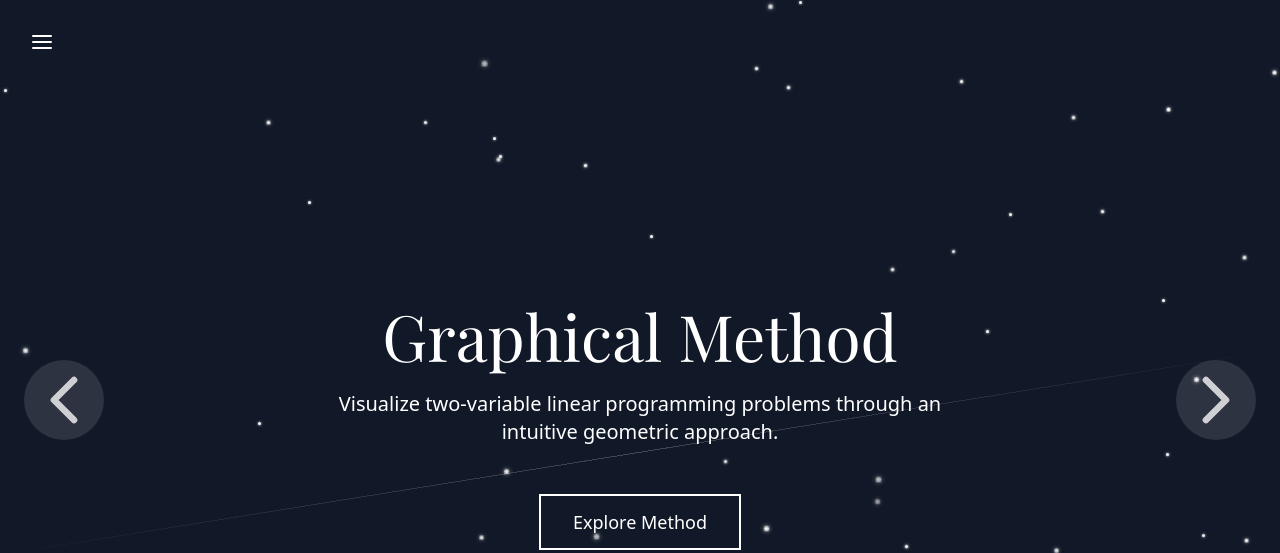
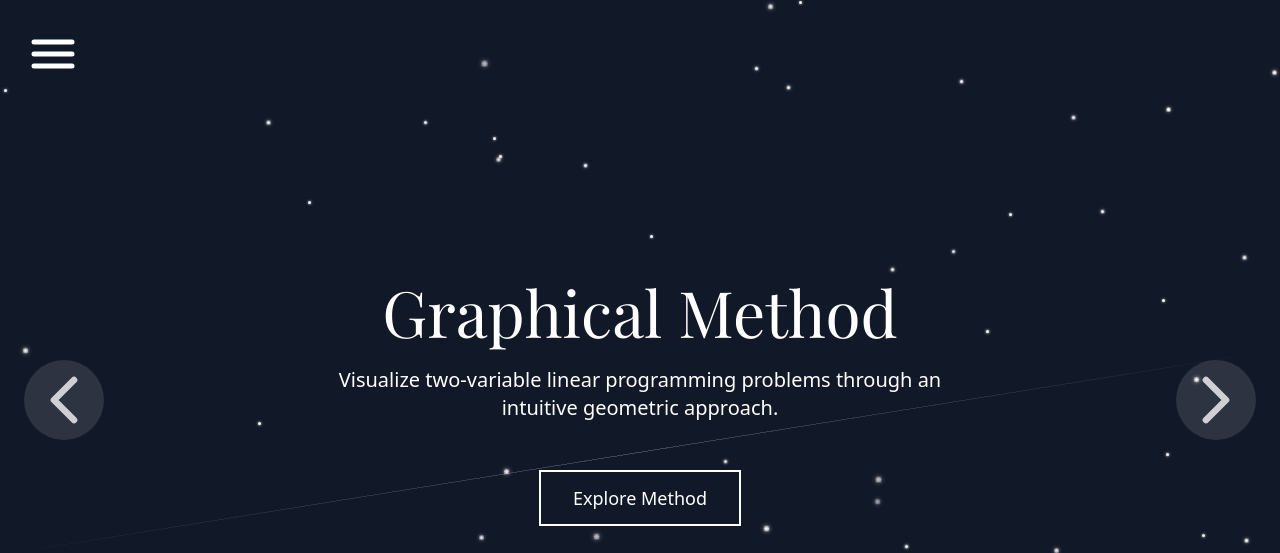
Before and after one commit to Abiram116/MathCourse, a Django app: page / in a window 1280 px wide. Shown: the top 553 px of the page. Run offline with Django 5.2, Linux system fonts and the light colour scheme; some libraries are stand-ins or nearby versions; some web fonts are replaced.

Commit message:
bigger nav icon

```diff
--- a/lp_app/static/lp_app/css/home.css
+++ b/lp_app/static/lp_app/css/home.css
@@ -37,53 +37,45 @@
 /* ==========================================================================
    Navigation Components
    ========================================================================== */
-/* Menu Button */
-/* .menu-button {
-    width: 30px;
-    height: 20px;
+.menu-button {
     position: fixed;
     top: clamp(20px, 4vh, 30px);
     left: clamp(20px, 4vw, 30px);
     z-index: 200;
     cursor: pointer;
+    width: 48px; /* Increased size */
+    height: 48px; /* Increased size */
     padding: 10px;
     transform: translateZ(0);
     backface-visibility: hidden;
 }
 
-.menu-button span {
-    display: block;
-    width: 100%;
-    height: 2px;
-    background: white;
-    margin: 6px 0;
-    transition: transform 0.4s ease, opacity 0.4s ease;
-    transform-origin: center;
-}
-
-.menu-button.open span:nth-child(1) {
-    transform: rotate(-45deg) translate(-5px, 6px);
-}
-
-.menu-button.open span:nth-child(2) {
-    opacity: 0;
-}
-
-.menu-button.open span:nth-child(3) {
-    transform: rotate(45deg) translate(-5px, -6px);
-} */
-/* .menu-icon,
+.menu-icon,
 .close-icon {
-    transition: opacity 0.3s ease;
+    position: absolute;
+    top: 0;
+    left: 0;
+    width: 48px; /* Increased size */
+    height: 48px; /* Increased size */
+    transition: opacity 0.3s, transform 0.3s;
 }
 
 .menu-button.open .menu-icon {
+    opacity: 0;
+    transform: rotate(90deg);
     display: none;
 }
 
 .menu-button.open .close-icon {
+    opacity: 1;
+    transform: rotate(0deg);
     display: block;
-} */
+}
+
+.close-icon {
+    opacity: 0;
+    transform: rotate(90deg);
+}
 
 /* Navigation Menu */
 .nav-menu {
--- a/lp_app/templates/home.html
+++ b/lp_app/templates/home.html
@@ -10,42 +10,6 @@
     <script src="https://cdnjs.cloudflare.com/ajax/libs/gsap/3.12.2/gsap.min.js"></script>
     <link href="https://fonts.googleapis.com/css2?family=Playfair+Display:ital@0;1&display=swap" rel="stylesheet">
     <link href="{% static 'lp_app/css/home.css' %}" rel="stylesheet">
-    <style>
-        .menu-button {
-          position: fixed;
-          top: clamp(20px, 4vh, 30px);
-          left: clamp(20px, 4vw, 30px);
-          z-index: 200;
-          cursor: pointer;
-          width: 24px;
-          height: 24px;
-          position: relative;
-        }
-
-        .menu-icon, .close-icon {
-          position: absolute;
-          top: 0;
-          left: 0;
-          width: 24px;
-          height: 24px;
-          transition: opacity 0.3s, transform 0.3s;
-        }
-
-        .menu-button.open .menu-icon {
-          opacity: 0;
-          transform: rotate(90deg);
-        }
-
-        .menu-button.open .close-icon {
-          opacity: 1;
-          transform: rotate(0deg);
-        }
-
-        .close-icon {
-          opacity: 1;
-          transform: rotate(90deg);
-        }
-        </style>
 
 </head>
 <body class="bg-gray-900 text-white">
@@ -56,13 +20,13 @@
     <!-- Navigation Components -->
 <div class="menu-button">
     <!-- Menu Icon -->
-        <svg class="menu-icon w-6 h-6" xmlns="http://www.w3.org/2000/svg" viewBox="0 0 24 24" fill="none" stroke="currentColor" stroke-width="2" stroke-linecap="round" stroke-linejoin="round">
-            <line x1="3" y1="12" x2="21" y2="12"></line>
-            <line x1="3" y1="6" x2="21" y2="6"></line>
-            <line x1="3" y1="18" x2="21" y2="18"></line>
+    <svg class="menu-icon w-10 h-10" xmlns="http://www.w3.org/2000/svg" viewBox="0 0 24 24" fill="none" stroke="currentColor" stroke-width="2.5" stroke-linecap="round" stroke-linejoin="round">
+        <line x1="2" y1="12" x2="21" y2="12"></line>
+        <line x1="2" y1="6" x2="21" y2="6"></line>
+        <line x1="2" y1="18" x2="21" y2="18"></line>
     </svg>
     <!-- Close Icon -->
-        <svg class="close-icon w-6 h-6 hidden" xmlns="http://www.w3.org/2000/svg" viewBox="0 0 24 24" fill="none" stroke="currentColor" stroke-width="2" stroke-linecap="round" stroke-linejoin="round">
+    <svg class="close-icon w-10 h-10 hidden" xmlns="http://www.w3.org/2000/svg" viewBox="0 0 24 24" fill="none" stroke="currentColor" stroke-width="2.5" stroke-linecap="round" stroke-linejoin="round">
         <line x1="18" y1="6" x2="6" y2="18"></line>
         <line x1="6" y1="6" x2="18" y2="18"></line>
     </svg>
```
Lines whose indentation alone changed are shown as unchanged.
